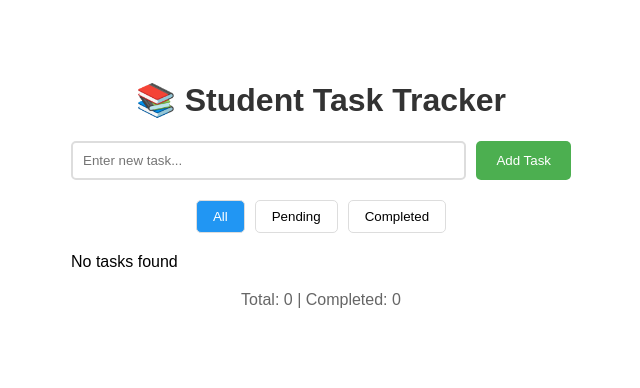
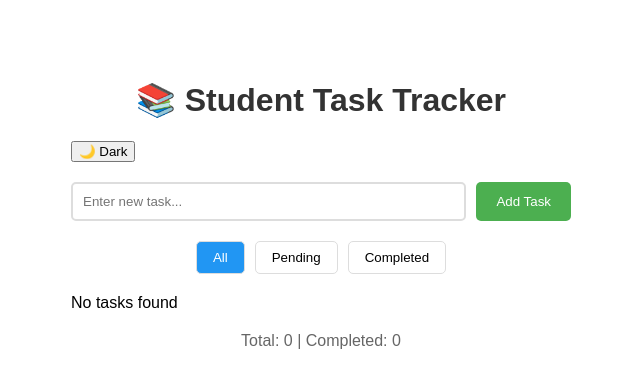
Before and after one commit to gowrims2006/student-task-tracker, a React (Vite) app: page / in a window 1280 px wide. Shown: the top 388 px of the page, without its empty margins (319-959 px from the left). Built offline with nearby package versions, Linux system fonts and the light colour scheme.

Commit message:
Update App.jsx

```diff
--- a/src/App.jsx
+++ b/src/App.jsx
@@ -2,21 +2,30 @@ import { useState, useEffect } from 'react'
 import './App.css'
 
 function App() {
-  // Step 8 & 9: Local Storage + useEffect
   const [tasks, setTasks] = useState(() => {
     const saved = localStorage.getItem('tasks')
     return saved? JSON.parse(saved) : []
   })
 
   const [input, setInput] = useState('')
-  const [filter, setFilter] = useState('all') // all, pending, completed
+  const [filter, setFilter] = useState('all')
 
-  // Auto save to localStorage when tasks change
+  // BONUS: Dark Mode State
+  const [darkMode, setDarkMode] = useState(() => {
+    return localStorage.getItem('darkMode') === 'true'
+  })
+
+  // Auto save tasks
   useEffect(() => {
     localStorage.setItem('tasks', JSON.stringify(tasks))
   }, [tasks])
 
-  // Step 6: App Logic - addTask
+  // Auto save dark mode preference
+  useEffect(() => {
+    localStorage.setItem('darkMode', darkMode)
+    document.body.className = darkMode? 'dark' : 'light'
+  }, [darkMode])
+
   const addTask = () => {
     if(input.trim()) {
       setTasks([...tasks, {
@@ -28,30 +37,35 @@ function App() {
     }
   }
 
-  // Step 6: deleteTask
   const deleteTask = (id) => {
     setTasks(tasks.filter(task => task.id!== id))
   }
 
-  // Step 6: toggleTask - Complete feature
   const toggleTask = (id) => {
     setTasks(tasks.map(task =>
       task.id === id? {...task, completed:!task.completed } : task
     ))
   }
 
-  // Step 7: Filtering logic
   const filteredTasks = tasks.filter(task => {
     if(filter === 'completed') return task.completed
     if(filter === 'pending') return!task.completed
-    return true // all
+    return true
   })
 
   return (
-    <div className="app">
-      <h1>📚 Student Task Tracker</h1>
+    <div className={`app ${darkMode? 'dark' : 'light'}`}>
+      <div className="header">
+        <h1>📚 Student Task Tracker</h1>
+        {/* BONUS: Dark Mode Toggle */}
+        <button
+          className="theme-toggle"
+          onClick={() => setDarkMode(!darkMode)}
+        >
+          {darkMode? '☀️ Light' : '🌙 Dark'}
+        </button>
+      </div>
 
-      {/* TaskForm Logic */}
       <div className="task-form">
         <input
           value={input}
@@ -62,7 +76,6 @@ function App() {
         <button onClick={addTask}>Add Task</button>
       </div>
 
-      {/* Step 7: Filter Buttons */}
       <div className="filters">
         <button
           className={filter === 'all'? 'active' : ''}
@@ -78,10 +91,9 @@ function App() {
         >Completed</button>
       </div>
 
-      {/* TaskList Logic */}
       <div className="task-list">
         {filteredTasks.length === 0? (
-          <p>No tasks found</p>
+          <p className="empty">No tasks found</p>
         ) : (
           filteredTasks.map(task => (
             <div key={task.id} className={`task-item ${task.completed? 'done' : ''}`}>
```
